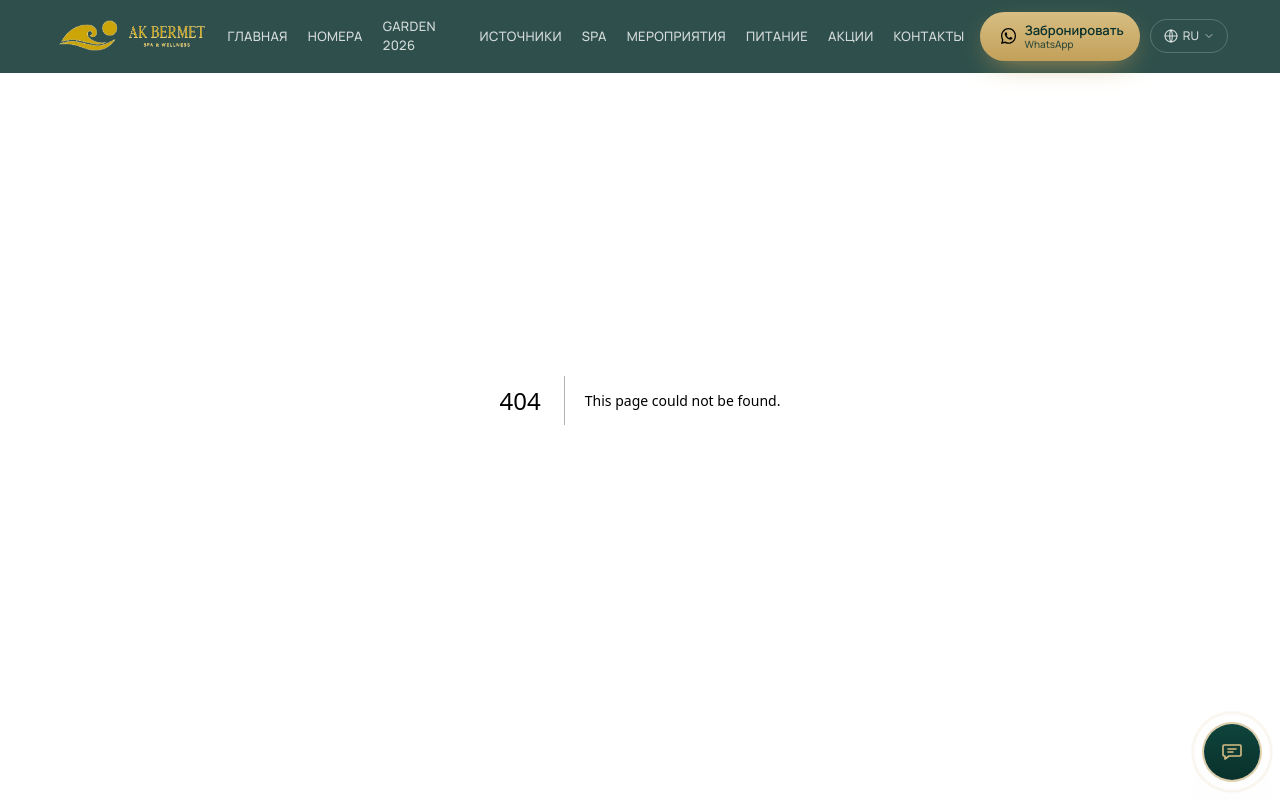
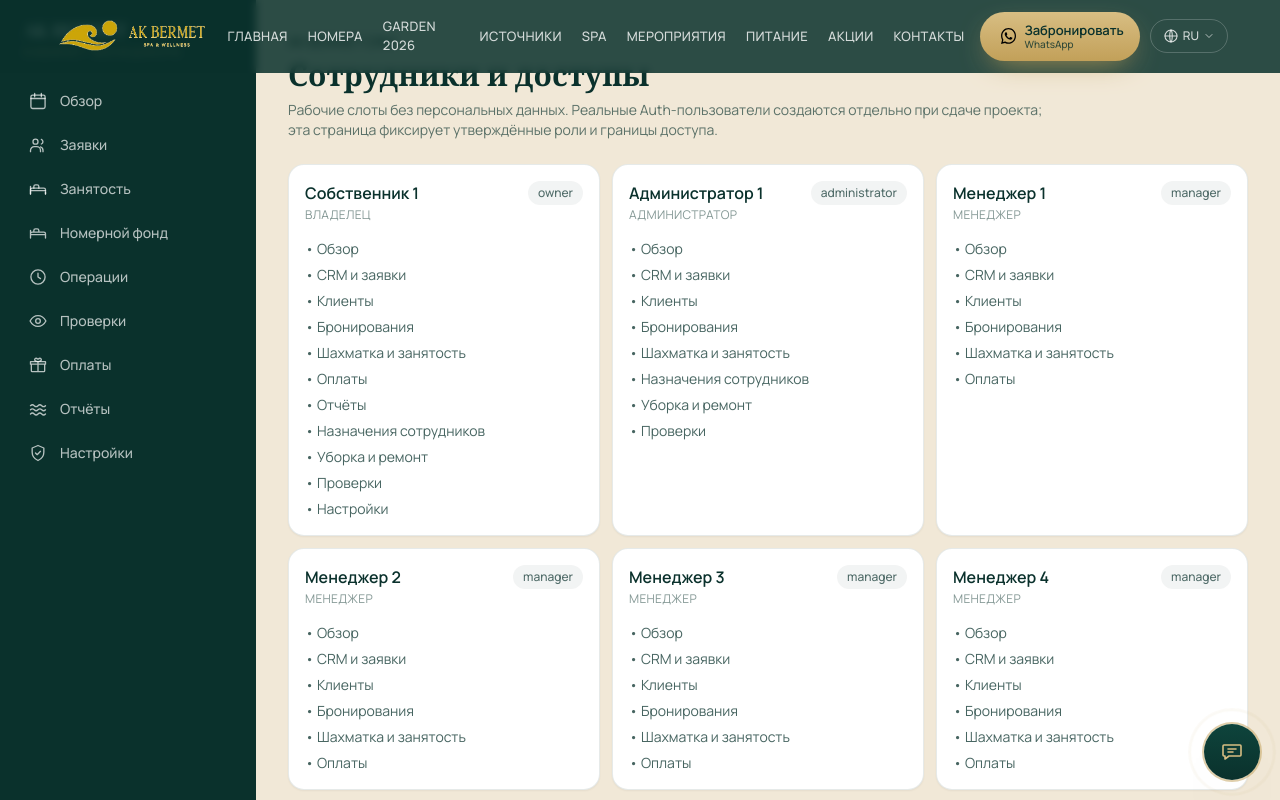
Before and after one commit to stvelikiy-star/ak-bermet, a Next.js app: page /manager/staff in a window 1280 px wide. Before the commit this address had no page. Shown: the top 800 px of the page. Built offline with nearby package versions, Linux system fonts and the light colour scheme; a web font is replaced by a local one.

Commit message:
feat: add staff role overview

```diff
--- /dev/null
+++ b/src/app/manager/staff/page.tsx
@@ -0,0 +1,67 @@
+import { ROLE_LABELS } from "@/types/auth";
+import {
+  STAFF_ROLE_CAPABILITIES,
+  STAFF_SLOTS,
+  type StaffCapability,
+} from "@/lib/staff-role-matrix";
+
+const CAPABILITY_LABELS: Record<StaffCapability, string> = {
+  overview: "Обзор",
+  crm: "CRM и заявки",
+  customers: "Клиенты",
+  bookings: "Бронирования",
+  availability: "Шахматка и занятость",
+  payments: "Оплаты",
+  reports: "Отчёты",
+  staff_assignments: "Назначения сотрудников",
+  operations: "Уборка и ремонт",
+  inspections: "Проверки",
+  cleaning_assigned: "Только назначенные уборки",
+  maintenance_assigned: "Только назначенные ремонты",
+  settings: "Настройки",
+};
+
+export default function StaffRolesPage() {
+  return (
+    <main className="p-4 sm:p-6 lg:p-8">
+      <div className="mx-auto max-w-6xl space-y-6">
+        <div>
+          <p className="text-sm font-medium text-emerald">AK BERMET CRM</p>
+          <h1 className="mt-1 font-display text-3xl font-semibold text-emerald-deep">
+            Сотрудники и доступы
+          </h1>
+          <p className="mt-2 max-w-3xl text-sm text-emerald-deep/65">
+            Рабочие слоты без персональных данных. Реальные Auth-пользователи создаются отдельно при сдаче проекта; эта страница фиксирует утверждённые роли и границы доступа.
+          </p>
+        </div>
+
+        <div className="grid gap-3 sm:grid-cols-2 xl:grid-cols-3">
+          {STAFF_SLOTS.map((slot) => (
+            <section key={slot.id} className="rounded-2xl border border-emerald-deep/10 bg-white p-4 shadow-sm">
+              <div className="flex items-start justify-between gap-3">
+                <div>
+                  <h2 className="font-semibold text-emerald-deep">{slot.label}</h2>
+                  <p className="mt-0.5 text-xs uppercase tracking-wide text-emerald-deep/50">
+                    {ROLE_LABELS[slot.role]}
+                  </p>
+                </div>
+                <span className="rounded-full bg-emerald-deep/5 px-2.5 py-1 text-xs font-medium text-emerald-deep/70">
+                  {slot.role}
+                </span>
+              </div>
+              <ul className="mt-4 space-y-1.5 text-sm text-emerald-deep/75">
+                {STAFF_ROLE_CAPABILITIES[slot.role].map((capability) => (
+                  <li key={capability}>• {CAPABILITY_LABELS[capability]}</li>
+                ))}
+              </ul>
+            </section>
+          ))}
+        </div>
+
+        <div className="rounded-2xl border border-gold/30 bg-gold/10 p-4 text-sm text-emerald-deep/75">
+          Горничные и техники не получают доступ к финансам, общему клиентскому реестру или настройкам. Их рабочий контур ограничен назначенными задачами и защищается существующими Supabase Auth/RLS правилами.
+        </div>
+      </div>
+    </main>
+  );
+}
```
